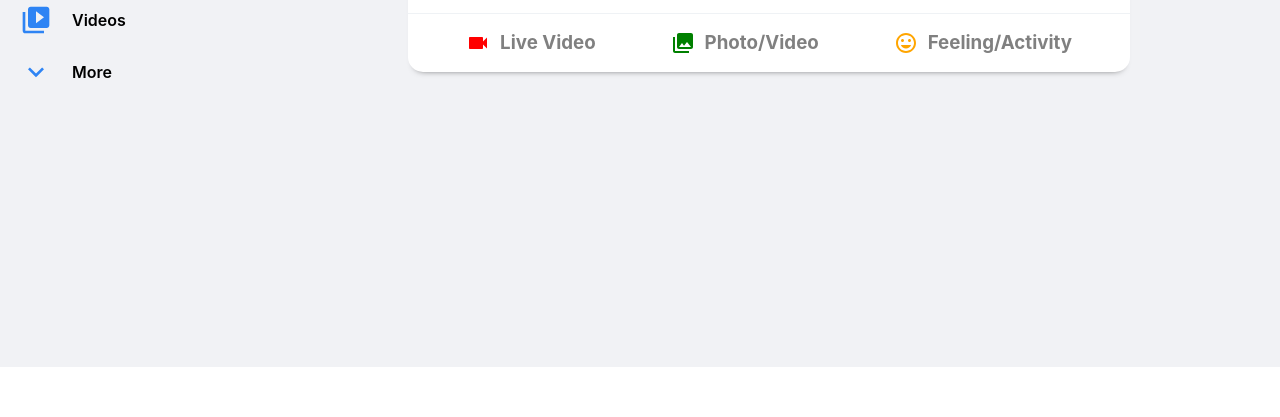
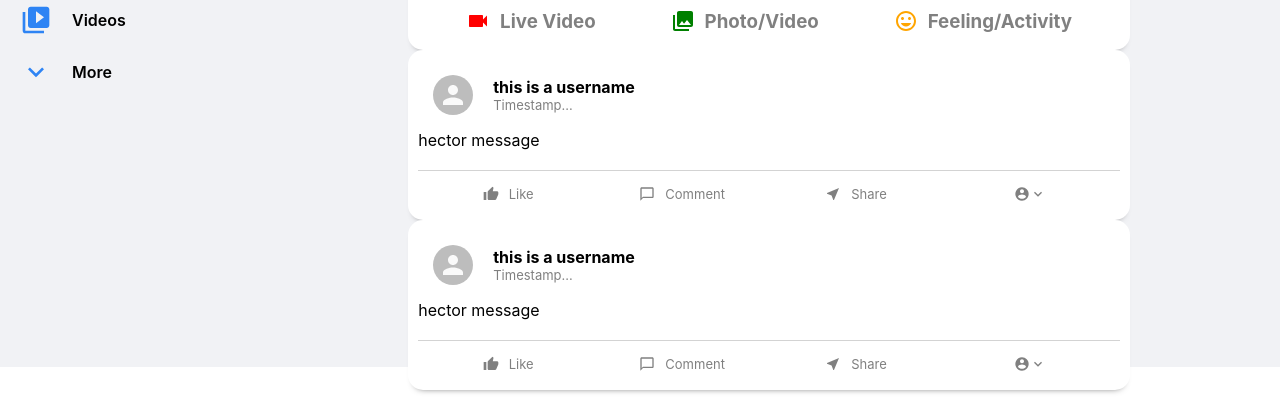
Before and after one commit to hectorlopezv/facebook-ui-clone-ts, a React (Create React App) app: page / in a window 1280 px wide. Shown: the part 433-850 px from the top of the page. Before the commit the page ends 800 px from the top, so only its background shows below. Built offline with nearby package versions, Linux system fonts and the light colour scheme.

Commit message:
post component done

```diff
--- a/src/components/Feed/Feed.tsx
+++ b/src/components/Feed/Feed.tsx
@@ -2,6 +2,7 @@ import React from 'react';
 import './Feed.css';
 import StoryReel from './StoryReel/StoryReel';
 import Message from './Message/Message';
+import Post from './Post/Post';
 export interface FeedProps {
 
 }
@@ -11,11 +12,34 @@ const Feed: React.FC<FeedProps> = () => {
         <div className="feed">
             <StoryReel />
             <Message />
+            <Post
+                profilePic={""}
+                message={"hector message"}
+                timestamp={"this is a timeStamp"}
+                username={"this is a username"}
+                image={""}
+            />
+            <Post
+                profilePic={""}
+                message={"hector message"}
+                timestamp={"this is a timeStamp"}
+                username={"this is a username"}
+                image={""}
+            />
+            {/*Widgets */}
 
-            {/*MessageSender */}
-            {/*Posts */}
         </div>
     );
 }
 
+// {posts.map(post => (
+//     <Post
+//         key={post.data.id}
+//         profilePic={post.data.profilePic}
+//         message={post.data.message}
+//         timestamp={post.data.timestamp}
+//         username={post.data.username}
+//         image={post.data.image}
+//     />
+//     ))}
 export default Feed;
--- /dev/null
+++ b/src/components/Feed/Post/Post.css
@@ -0,0 +1,61 @@
+.post{
+    padding: 10px;
+    width: 100%;
+    border-radius: 15px;
+    background-color: white;
+    box-shadow: 0px 5px 7px -7px rgba(0, 0, 0, .75);
+}
+
+.post__avatar{
+    margin-right: 20px;
+}
+
+.post__topInfo > h3 {
+    font-size: medium;
+}
+.post__topInfo > p {
+    font-size: small;
+    color: gray;
+}
+
+.post__top{
+    display: flex;
+    position: relative;
+    align-items: center;
+    padding: 15px;
+}
+
+.post__image > img {
+    width: 100%;
+    object-fit: contain;
+}
+.post__options{
+    display: flex;
+    color: grey;
+    border-top: 1px solid lightgrey;
+    cursor: pointer;
+    padding: 3px;
+    padding-top: 10px;
+    justify-content: space-evenly;
+}
+
+.post__option {
+    font-size: small;
+    display: flex;
+    align-items: center;
+    justify-content: center;
+    padding: 5px;
+    flex: 1;
+}
+.post__option > p {
+    margin-left: 10px;
+}
+
+.post__option:hover{
+    background-color: #eff2f5;
+    border-radius: 10px;
+}
+
+.post__option > .MuiSvgIcon-root {
+    font-size: medium;
+}
--- /dev/null
+++ b/src/components/Feed/Post/Post.tsx
@@ -0,0 +1,59 @@
+import { Avatar } from '@material-ui/core';
+import React from 'react';
+import Message from '../Message/Message';
+import ThumbUpIcon from '@material-ui/icons/ThumbUp';
+import ChatBubbleOutlineIcon from '@material-ui/icons/ChatBubbleOutline';
+import AccountCircleIcon from '@material-ui/icons/AccountCircle';
+import NearMeIcon from '@material-ui/icons/NearMe';
+import './Post.css';
+import { ExpandMoreOutlined } from '@material-ui/icons';
+export interface PostProps {
+    profilePic?: string;
+    image?:string;
+    username?: string;
+    timestamp?: string;
+    message?: string;
+}
+
+const Post: React.FC<PostProps> = ({profilePic, image, username, timestamp, message}) => {
+    return (
+        <div className="post">
+            <div className="post__top">
+                <Avatar src={profilePic} className="post__avatar" />
+                <div className="post__topInfo">
+                    <h3>{username}</h3>
+                    <p>Timestamp...</p>
+                </div>
+            </div>
+
+            <div className="post__bottom">
+                <p>{message}</p>
+            </div>
+
+            <div className="post__image">
+                <img src={image} alt=""/>
+            </div>
+            <div className="post__options">
+                <div className="post__option">
+                <ThumbUpIcon />
+                <p>Like</p>
+                </div>
+                <div className="post__option">
+                <ChatBubbleOutlineIcon />
+                <p>Comment</p>
+                </div>
+                <div className="post__option">
+                <NearMeIcon />
+                <p>Share</p>
+                </div>
+                <div className="post__option">
+                <AccountCircleIcon />
+                <ExpandMoreOutlined />
+                </div>
+            </div>
+
+        </div>
+    );
+}
+
+export default Post;
```
Also changed, not shown: 1 other file (tests, documents, lock files or other folders).
